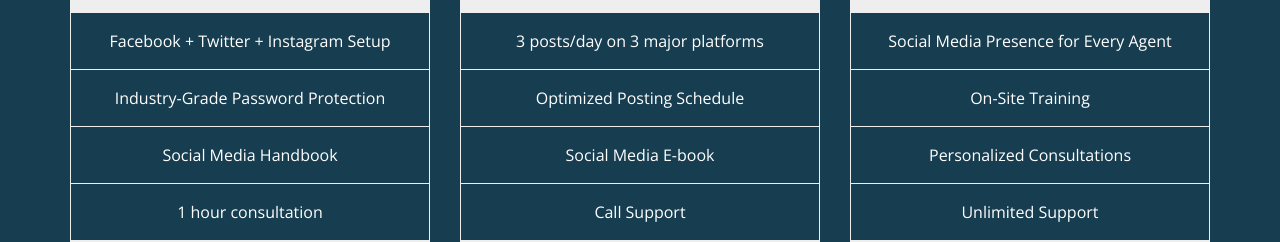
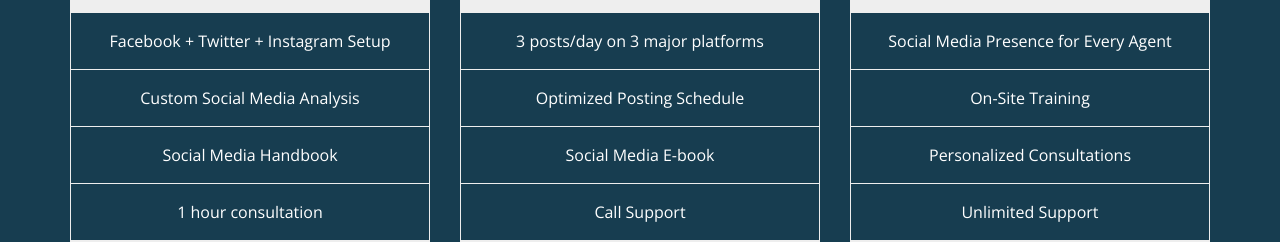
Before and after one commit to jake-nathan/LoginForm, a website: page index.html in a window 1280 px wide. Shown: the part 1875-2117 px from the top of the page. Drawn offline with nearby package versions, Linux system fonts and the light colour scheme.

Commit message:
Update index.html

```diff
--- a/index.html
+++ b/index.html
@@ -172,7 +172,7 @@
                                     <li class="grey greentext">realsocials will enhance your social media, you'll take it over</li>
                                     <div class = "whitetext">
                                     <li>Facebook + Twitter + Instagram Setup</li>
-                                    <li>Industry-Grade Password Protection</li>
+                                    <li>Custom Social Media Analysis</li>
                                     <li>Social Media Handbook</li>
                                     <li>1 hour consultation</li>
 
```
